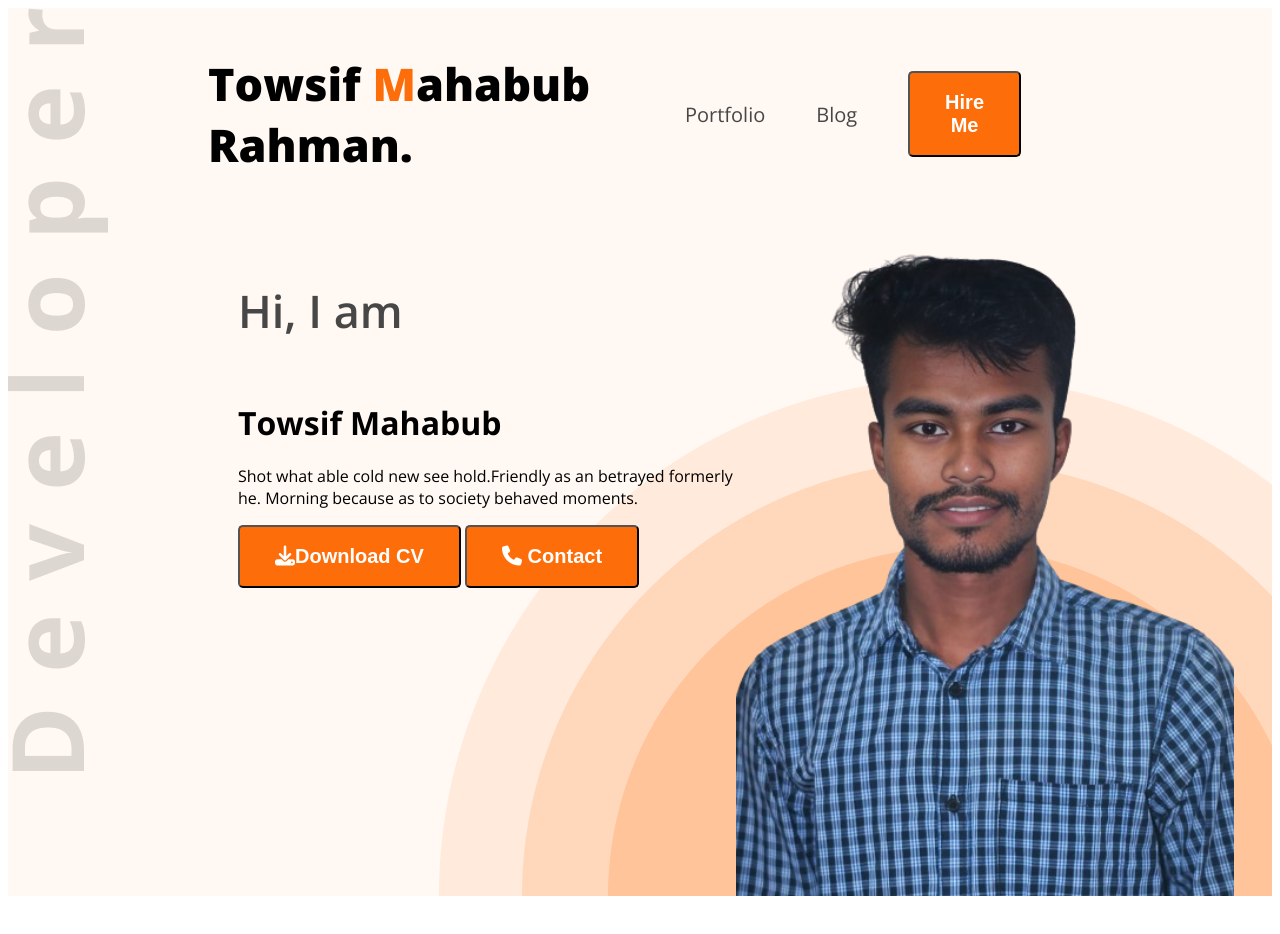
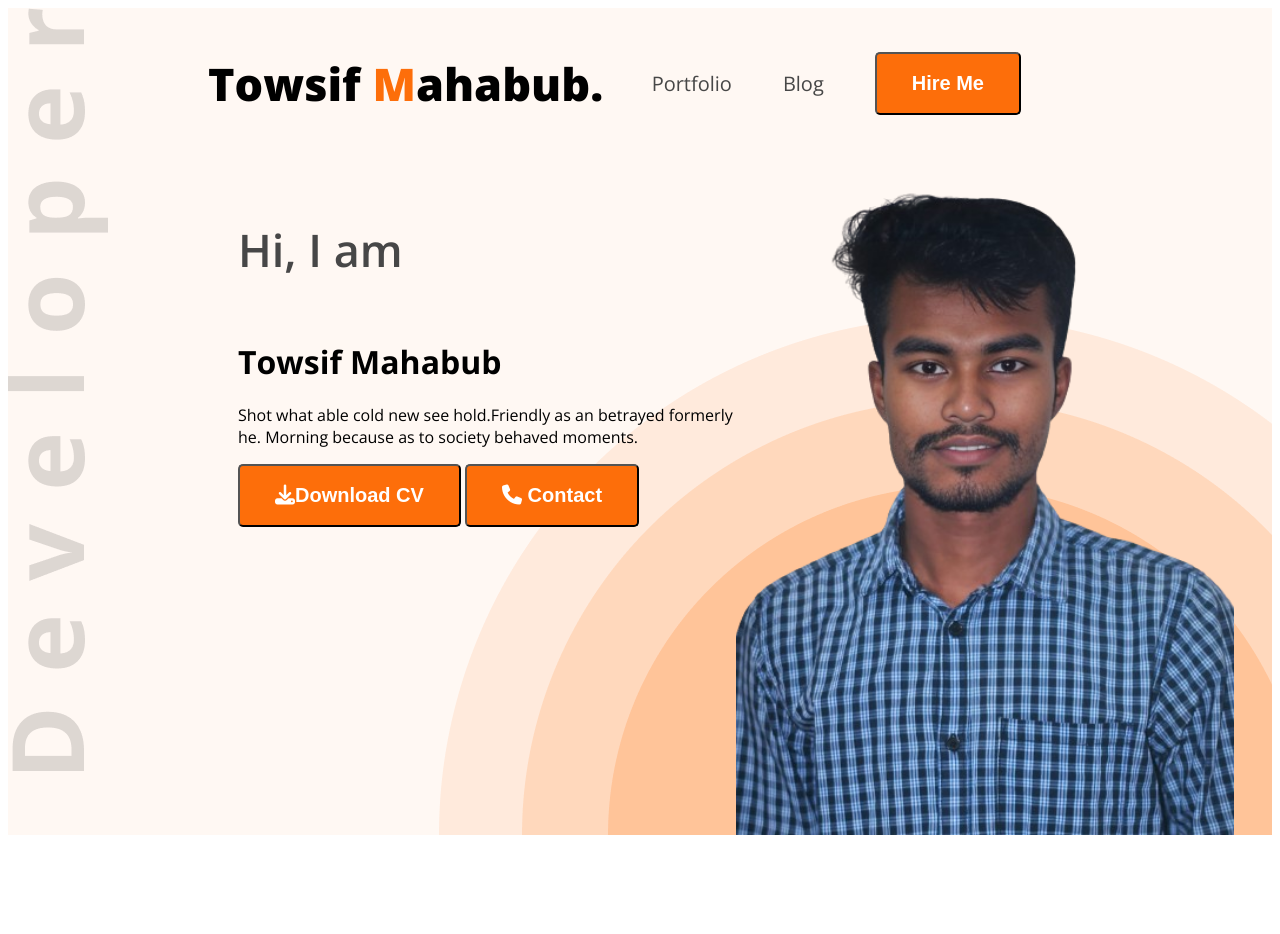
Before and after one commit to Towsifsnm/Starting-repo, a plain HTML site: page index.html in a window 1280 px wide. Shown: the top 934 px of the page. Drawn offline with nearby package versions, Linux system fonts and the light colour scheme.

Commit message:
add text

```diff
--- a/index.html
+++ b/index.html
@@ -13,7 +13,7 @@
 <body class="open-sans-normal">
 <header class="header secondary-bg">
 <nav>
-    <h3 class="nav-title">Towsif <span class="text-primary">M</span>ahabub Rahman.</h3>
+    <h3 class="nav-title">Towsif <span class="text-primary">M</span>ahabub.</h3>
     <ul>
         <li><a class="dark-2">Portfolio</a></li>
         <li><a class="dark-2" href="">Blog</a></li>
```
